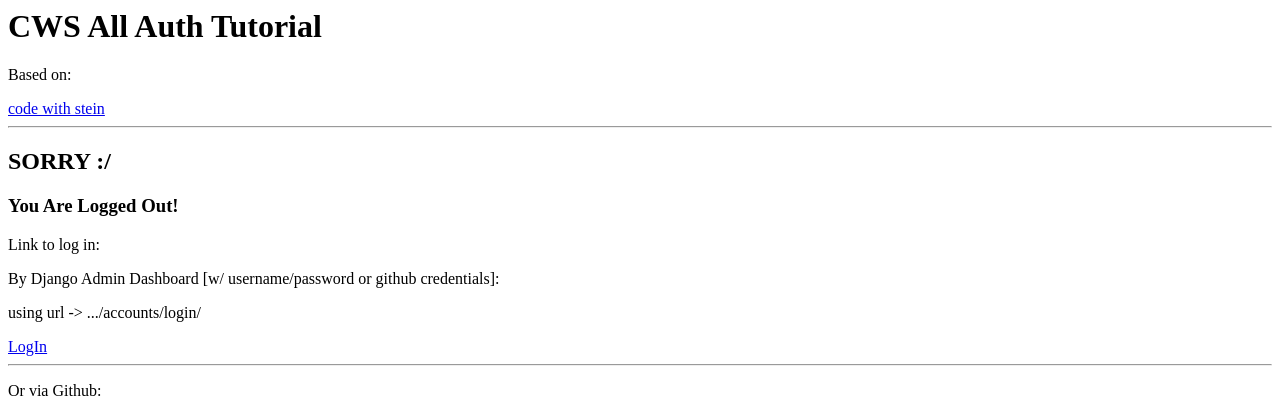
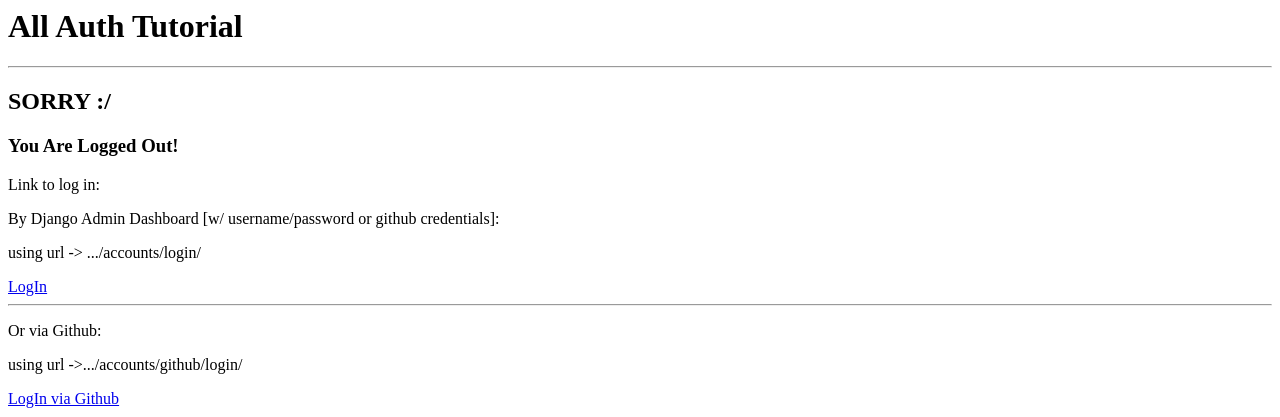
Before and after one commit to cyrus-48/django_allauth_, a Django app: page / in a window 1280 px wide. Shown: the top 417 px of the page. Run offline with Django 5.2, Linux system fonts and the light colour scheme; some libraries are stand-ins or nearby versions.

Commit message:
home template

```diff
--- a/templates/home.html
+++ b/templates/home.html
@@ -1,12 +1,10 @@
 {% load socialaccount %}
-<h1>CWS All Auth Tutorial</h1>
+<h1>All Auth Tutorial</h1>
 </h1>
-<p>Based on:</p>
-<a href="https://youtu.be/RyB_wdEZhOw">code with stein</a>
 
 <hr>
 {% if request.user.is_authenticated %}
-<h2>CONGRATS :)</h2>
+
 <h3>You Are Logged in!</h3>
 <h4> WELCOME TO DASHBOARD!</h4>
     button for log out
```
Also changed, not shown: db.sqlite3.
